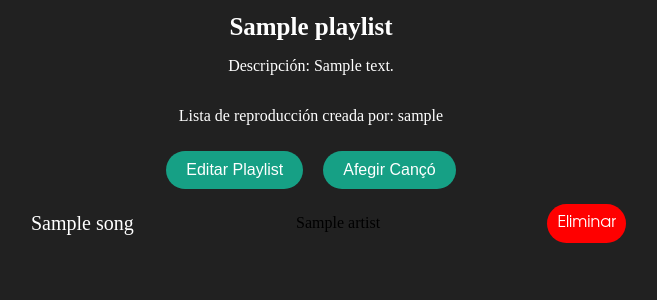
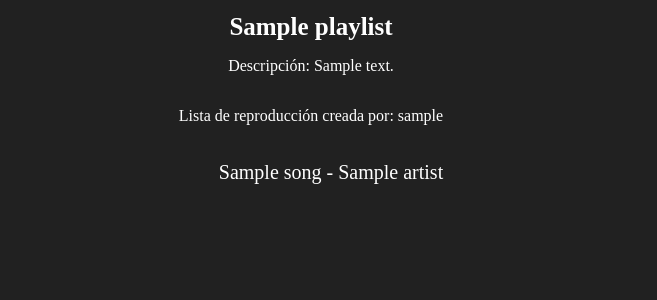
Before and after one commit to lau-marti/WebProject, a Django app: page /musicterritory/playlists/1/ in a window 1280 px wide. Shown: the part 116-416 px from the top of the page, without its empty margins (329-986 px from the left). Run offline with Django 5.2, Linux system fonts and the light colour scheme; tables that the repository leaves empty hold one stand-in row (values such as "Sample post").

Commit message:
modificacions petites

```diff
--- a/templates/playlist_detail.html
+++ b/templates/playlist_detail.html
@@ -9,28 +9,37 @@
         <p class="description">Descripción: {{playlist.description}}</p>
         <p class="user_id">Lista de reproducción creada por: {{playlist.user}}</p>
         <div style="display: flex; justify-content: center; align-items: center">
+            {% if user.is_authenticated and playlist.user == user %}
+                <!-- Mostrar el botón de editar playlist solo si el usuario está autenticado y es el propietario de la lista de reproducción -->
                 <a href="{% url 'web:playlist_edit' playlist.id %}">
                     <button class="genericButton">Editar Playlist</button>
                 </a>
+                <!-- Mostrar el botón de añadir canción solo si el usuario está autenticado y es el propietario de la lista de reproducción -->
                 <a href="{% url 'web:song_create' playlist.id %}">
                     <button class="genericButton">Afegir Cançó</button>
                 </a>
+            {% endif %}
         </div>
     </div>
-    <ul class="cançons">
+    <ul class="cançons" style="margin-top: 20px; text-align: center;">
     {% for song in playlist.songs.all %}
         <li style="display: flex; justify-content: space-between; align-items: center;">
-            <!-- Enlace al detalle de la canción -->
-            <a style="text-decoration: none; font-size: 20px" href="{% url 'web:song_detail' pk=song.pk %}" class="Paragraf1">{{ song.title }}</a>
-            <span>
-                {% for artist in song.artists.all %}
-                    {{ artist.name }}
-                {% endfor %}
-            </span>
+            {% if not user.is_authenticated or not playlist.user == user %}
+                <!-- Si los usuarios no coinciden, centrar el nombre de la canción y el nombre del artista -->
+                <div style="justify-content: center; text-align: center; display: flex; align-items: center; width: 100%;">
+                    <a style="text-decoration: none; font-size: 20px; margin: 0 auto;" href="{% url 'web:song_detail' pk=song.pk %}" class="Paragraf1">{{ song.title }} - {% for artist in song.artists.all %}{{ artist.name }}{% endfor %}</a>
+                </div>
+            {% else %}
+                <!-- Si los usuarios coinciden, mostrar el nombre de la canción y el nombre del artista normalmente -->
+                <a style=" ;text-decoration: none; font-size: 20px" href="{% url 'web:song_detail' pk=song.pk %}" class="Paragraf1">{{ song.title }} - {% for artist in song.artists.all %}{{ artist.name }}{% endfor %}</a>
+            {% endif %}
+            {% if user.is_authenticated and playlist.user == user %}
+                <!-- Mostrar el formulario de eliminación de la canción solo si el usuario está autenticado y es el propietario de la lista de reproducción -->
                 <form action="{% url 'web:song_delete' playlist.id song.id %}" method="POST" class="inline">
                     {% csrf_token %}
                     <button type="submit" class="deleteButton">Eliminar</button>
                 </form>
+            {% endif %}
         </li>
     {% endfor %}
     </ul>
```
Lines whose indentation alone changed are shown as unchanged.
